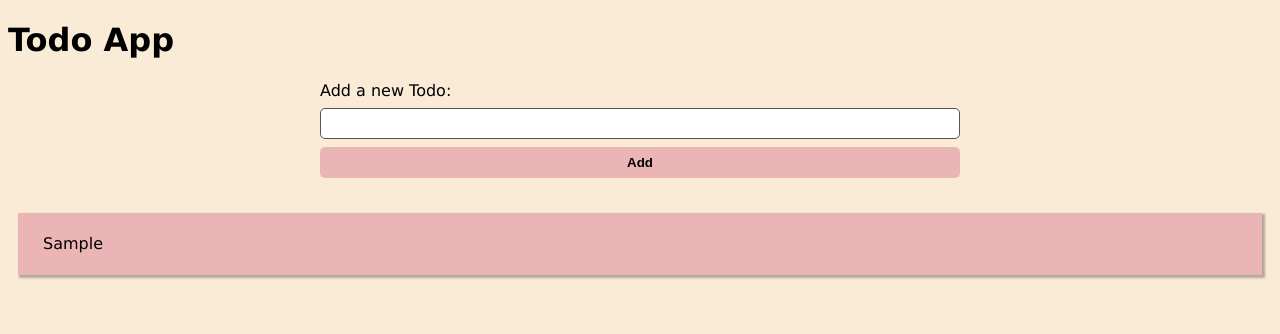
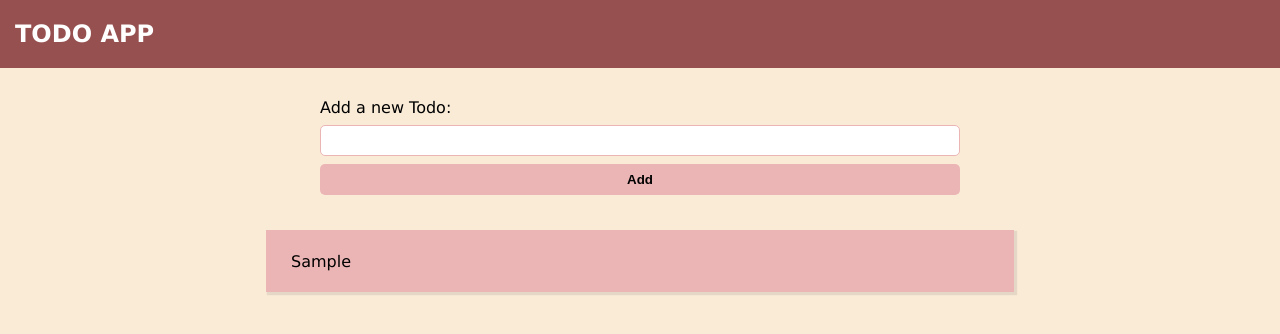
Before and after one commit to arturjzapater/angular-todo, an Angular app: page / in a window 1280 px wide. Both pictures are taken after typing "Sample" into the empty fields and a click on the button "Add". Shown: the top 334 px of the page. Built offline with nearby package versions, Linux system fonts and the light colour scheme.

Commit message:
finished styling

```diff
--- a/src/app/app.component.css
+++ b/src/app/app.component.css
@@ -0,0 +1,11 @@
+header {
+  background-color: rgb(151, 80, 80);
+  color: white;
+  text-transform: uppercase;
+  padding: 4px 15px;
+  margin-bottom: 30px;
+}
+
+h1 {
+  font-size: 1.5rem;
+}
--- a/src/app/app.component.html
+++ b/src/app/app.component.html
@@ -1,3 +1,5 @@
-<h1>{{title}}</h1>
+<header>
+  <h1>{{title}}</h1>
+</header>
 
 <app-todo-list></app-todo-list>
--- a/src/app/app.module.ts
+++ b/src/app/app.module.ts
@@ -9,7 +9,7 @@ import { TodoItemComponent } from './todo-item/todo-item.component';
   declarations: [
     AppComponent,
     TodoListComponent,
-    TodoItemComponent
+    TodoItemComponent,
   ],
   imports: [
     BrowserModule
--- a/src/app/todo-item/todo-item.component.css
+++ b/src/app/todo-item/todo-item.component.css
@@ -2,11 +2,15 @@
   background-color: rgb(236, 181, 181);
   padding: 15px 25px;
   margin: 5px 10px;
-  box-shadow: 2px 2px 2px 1px rgba(15, 15, 15, 0.3);
+  box-shadow: 2px 2px 1px 1px rgba(45, 45, 45, 0.1);
   display: flex;
   justify-content: space-between;
   align-items: center;
   min-height: 32px;
+}
+
+.todo-item:hover {
+  cursor: pointer;
 }
 
 .danger {
--- a/src/app/todo-list/todo-list.component.css
+++ b/src/app/todo-list/todo-list.component.css
@@ -32,7 +32,9 @@ ul {
 .todo-list {
   display: flex;
   flex-direction: column;
-  margin-top: 30px;
+  margin: 30px auto;
+  width: 60vw;
+  min-width: 350px;
 }
 
 .done {
--- a/src/styles.css
+++ b/src/styles.css
@@ -2,17 +2,19 @@
 body {
   background-color: antiquewhite;
   font-family: 'Lucida Sans', 'Lucida Sans Regular', 'Lucida Grande', 'Lucida Sans Unicode', Geneva, Verdana, sans-serif;
+  padding: 0;
+  margin: 0;
 }
 
 input {
   padding: 7px 10px;
-  border: 1px #555 solid;
+  border: 1px rgb(236, 181, 181) solid;
   border-radius: 5px;
 }
 
 input:focus {
   outline: none;
-  border-color: rgb(236, 181, 181);
+  border-color: rgb(151, 80, 80);
 }
 
 button {
```
